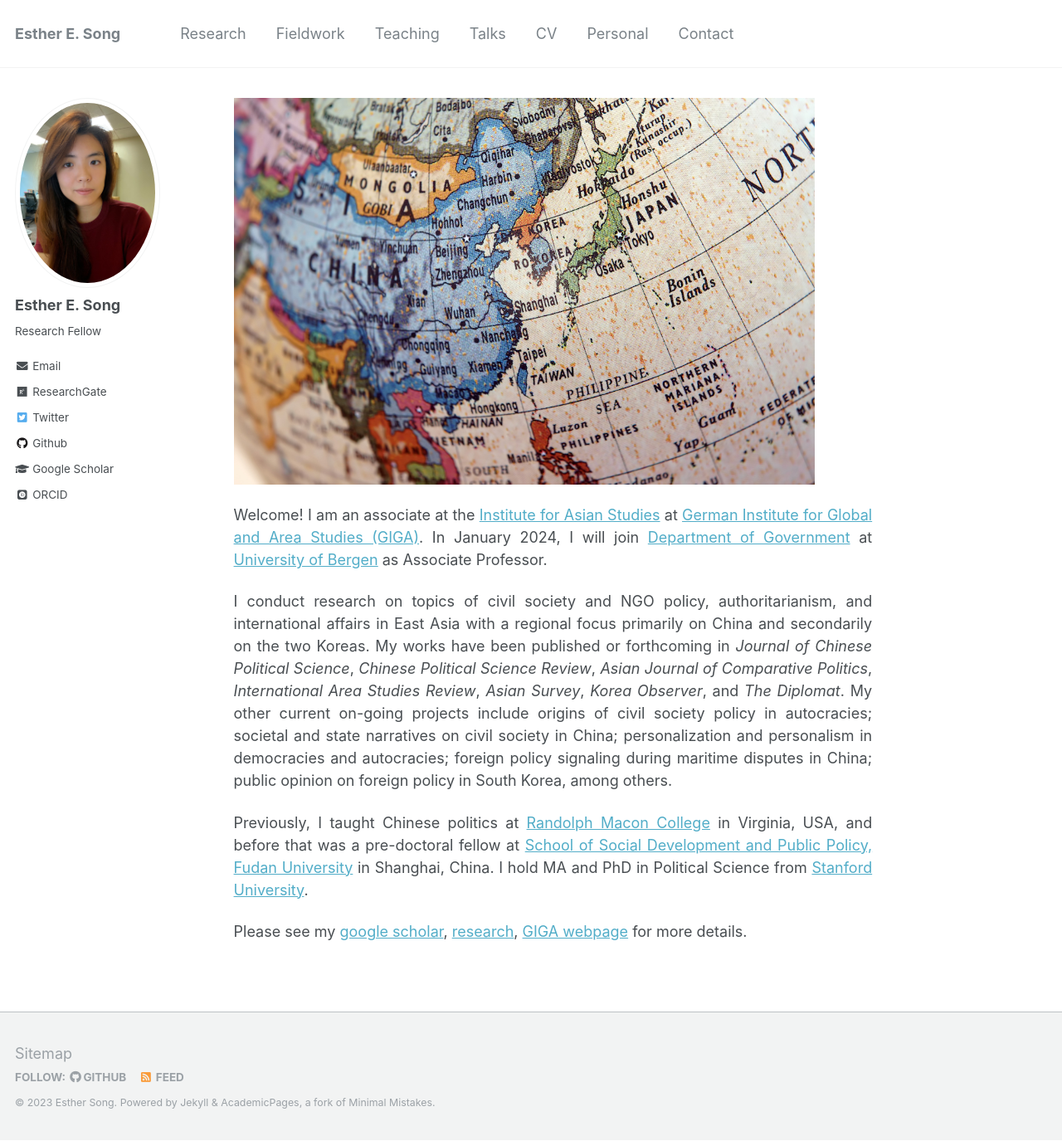
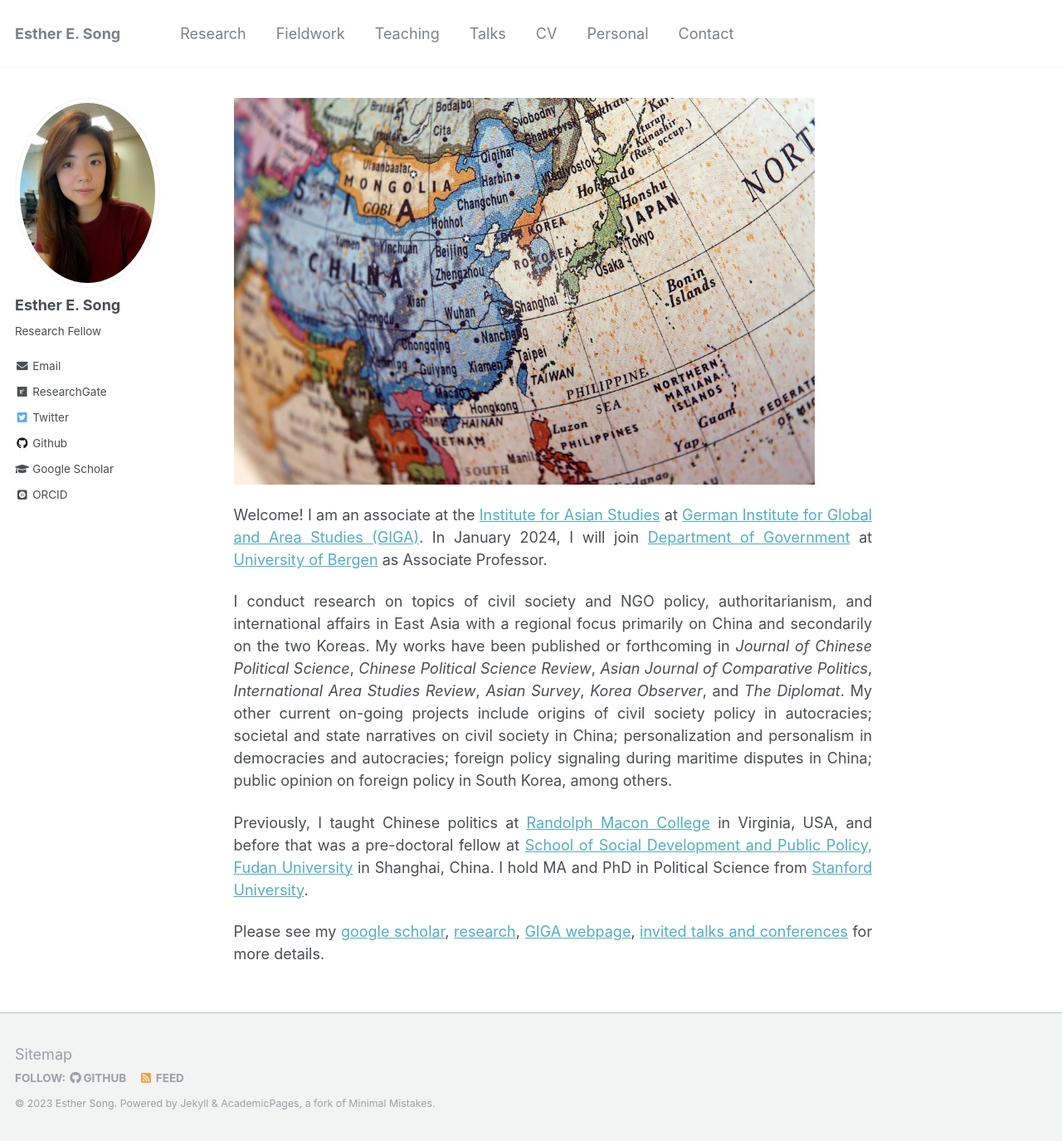
Before and after one commit to ehsong/ehsong.github.io, a Jekyll site: the page built from _pages/about.md, in a window 1280 px wide and 1375 px high. Shown: the whole window at 83% size. Built offline with Jekyll 4.4.1, drawn with Linux system fonts in a browser that asks for light colours; some web fonts are replaced.

Commit message:
Update about.md

```diff
--- a/_pages/about.md
+++ b/_pages/about.md
@@ -15,4 +15,4 @@ I conduct research on topics of civil society and NGO policy, authoritarianism,
 
 Previously, I taught Chinese politics at [Randolph Macon College](https://www.rmc.edu/) in Virginia, USA, and before that was a pre-doctoral fellow at [School of Social Development and Public Policy, Fudan University](https://www.fudan.edu.cn/en/2019/0514/c295a96700/page.htm) in Shanghai, China. I hold MA and PhD in Political Science from [Stanford University](https://stanford.edu).
 
-Please see my [google scholar](https://scholar.google.com/citations?user=0TXDcZUAAAAJ&hl=en), [research](https://ehsong.github.io/research/), [GIGA webpage](https://www.giga-hamburg.de/en/the-giga/team/song-esther) for more details.
+Please see my [google scholar](https://scholar.google.com/citations?user=0TXDcZUAAAAJ&hl=en), [research](https://ehsong.github.io/research/), [GIGA webpage](https://www.giga-hamburg.de/en/the-giga/team/song-esther), [invited talks and conferences](https://ehsong.github.io/talks/) for more details.
```
